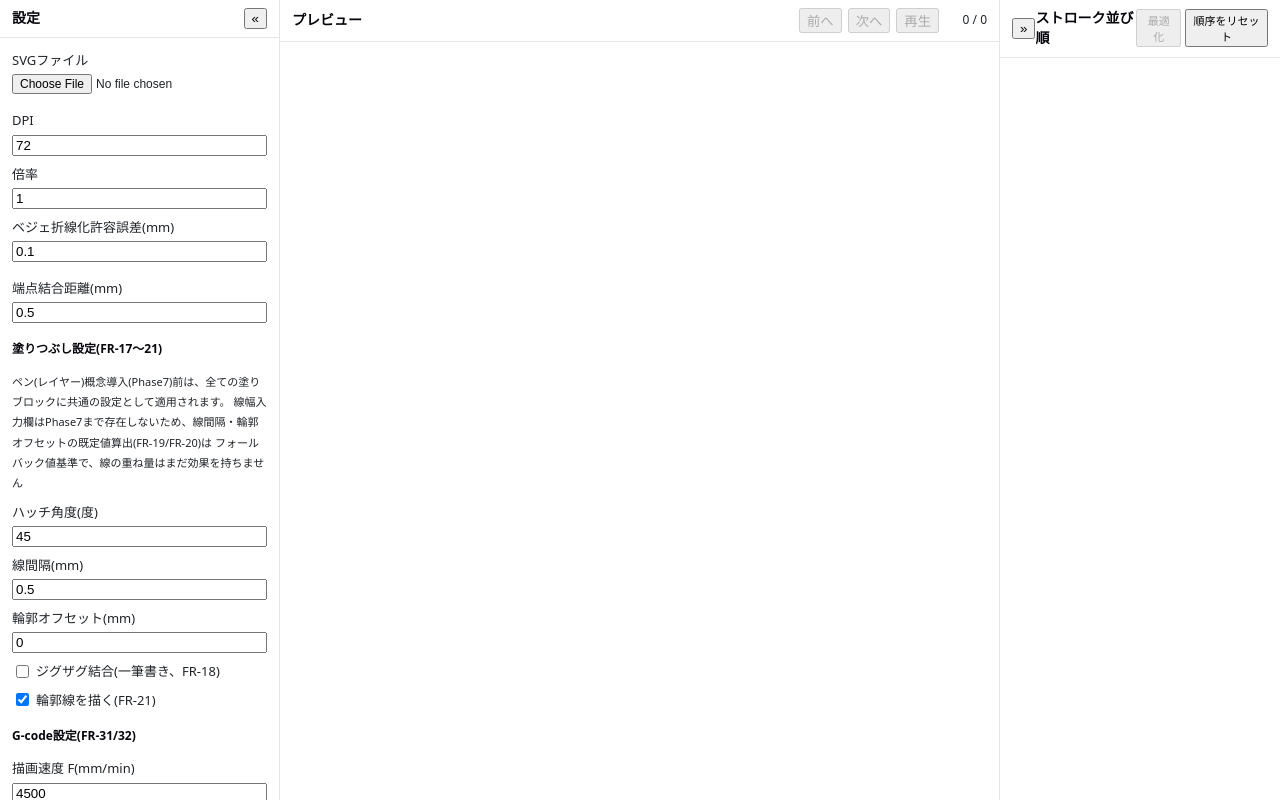
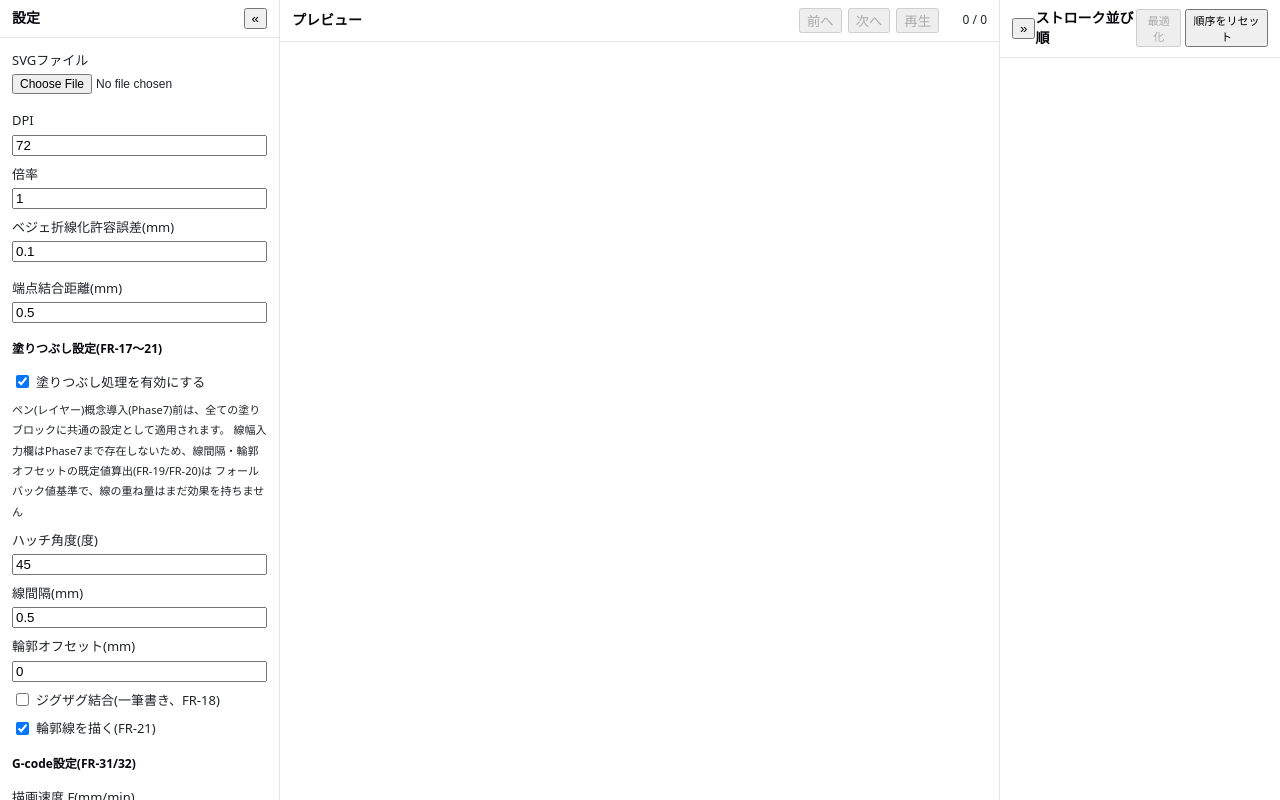
Before and after one commit to hsgw/path2plot, a React (Vite) app: page / in a window 1280 px wide. Built offline with nearby package versions, Linux system fonts and the light colour scheme.

Commit message:
塗りつぶし処理自体のON/OFFトグルを追加

```diff
--- a/src/components/FillSettingsPanel.tsx
+++ b/src/components/FillSettingsPanel.tsx
@@ -18,8 +18,11 @@ export function FillSettingsPanel({
   )
 
   useEffect(() => {
-    onInvalidFieldsChange(Array.from(invalidFields.values()))
-  }, [invalidFields, onInvalidFieldsChange])
+    // enabled=falseの間は数値入力欄自体が非表示になるため、その不正値を報告し続けない
+    onInvalidFieldsChange(
+      settings.enabled ? Array.from(invalidFields.values()) : [],
+    )
+  }, [invalidFields, onInvalidFieldsChange, settings.enabled])
 
   const handleValidity = (key: string, label: string, valid: boolean): void => {
     setInvalidFields((prev) => {
@@ -33,6 +36,18 @@ export function FillSettingsPanel({
   return (
     <div className="settings-group">
       <h3>塗りつぶし設定(FR-17〜21)</h3>
+      <label className="settings-checkbox-label">
+        <input
+          type="checkbox"
+          checked={settings.enabled}
+          onChange={(e) =>
+            onSettingsChange({ ...settings, enabled: e.target.checked })
+          }
+        />
+        塗りつぶし処理を有効にする
+      </label>
+      {settings.enabled && (
+        <>
           <p className="settings-hint">
             ペン(レイヤー)概念導入(Phase7)前は、全ての塗りブロックに共通の設定として適用されます。
             線幅入力欄はPhase7まで存在しないため、線間隔・輪郭オフセットの既定値算出(FR-19/FR-20)は
@@ -52,7 +67,9 @@ export function FillSettingsPanel({
             value={settings.spacingMm}
             min={0.01}
             step={0.1}
-        onCommit={(spacingMm) => onSettingsChange({ ...settings, spacingMm })}
+            onCommit={(spacingMm) =>
+              onSettingsChange({ ...settings, spacingMm })
+            }
             onValidityChange={(valid) =>
               handleValidity('spacingMm', '線間隔', valid)
             }
@@ -113,6 +130,8 @@ export function FillSettingsPanel({
             />
             輪郭線を描く(FR-21)
           </label>
+        </>
+      )}
     </div>
   )
 }
--- a/src/core/fillBlock.ts
+++ b/src/core/fillBlock.ts
@@ -80,5 +80,6 @@ export function buildFillBlocks(
   candidates: FillCandidate[],
   settings: FillSettings,
 ): FillBlock[] {
+  if (!settings.enabled) return []
   return candidates.map((candidate) => buildFillBlock(candidate, settings))
 }
--- a/src/types/fill.ts
+++ b/src/types/fill.ts
@@ -17,6 +17,8 @@ export interface FillCandidate {
  * 存在しないため、Phase5では常に不使用(フォールバック値のみを使う)。
  */
 export interface FillSettings {
+  /** falseの場合、fill付き閉パスがあっても塗りブロック(輪郭線・ハッチ線とも)を一切生成しない */
+  enabled: boolean
   angleDeg: number
   zigzag: boolean
   spacingMm: number
@@ -33,6 +35,7 @@ export interface FillSettings {
 }
 
 export const DEFAULT_FILL_SETTINGS: FillSettings = {
+  enabled: true,
   angleDeg: 45,
   zigzag: false,
   spacingMm: 0.5,
```
Also changed, not shown: reference/implementation-status.md (+8 -0 lines), 1 other file (tests, documents, lock files or other folders). Lines whose indentation alone changed are shown as unchanged.
